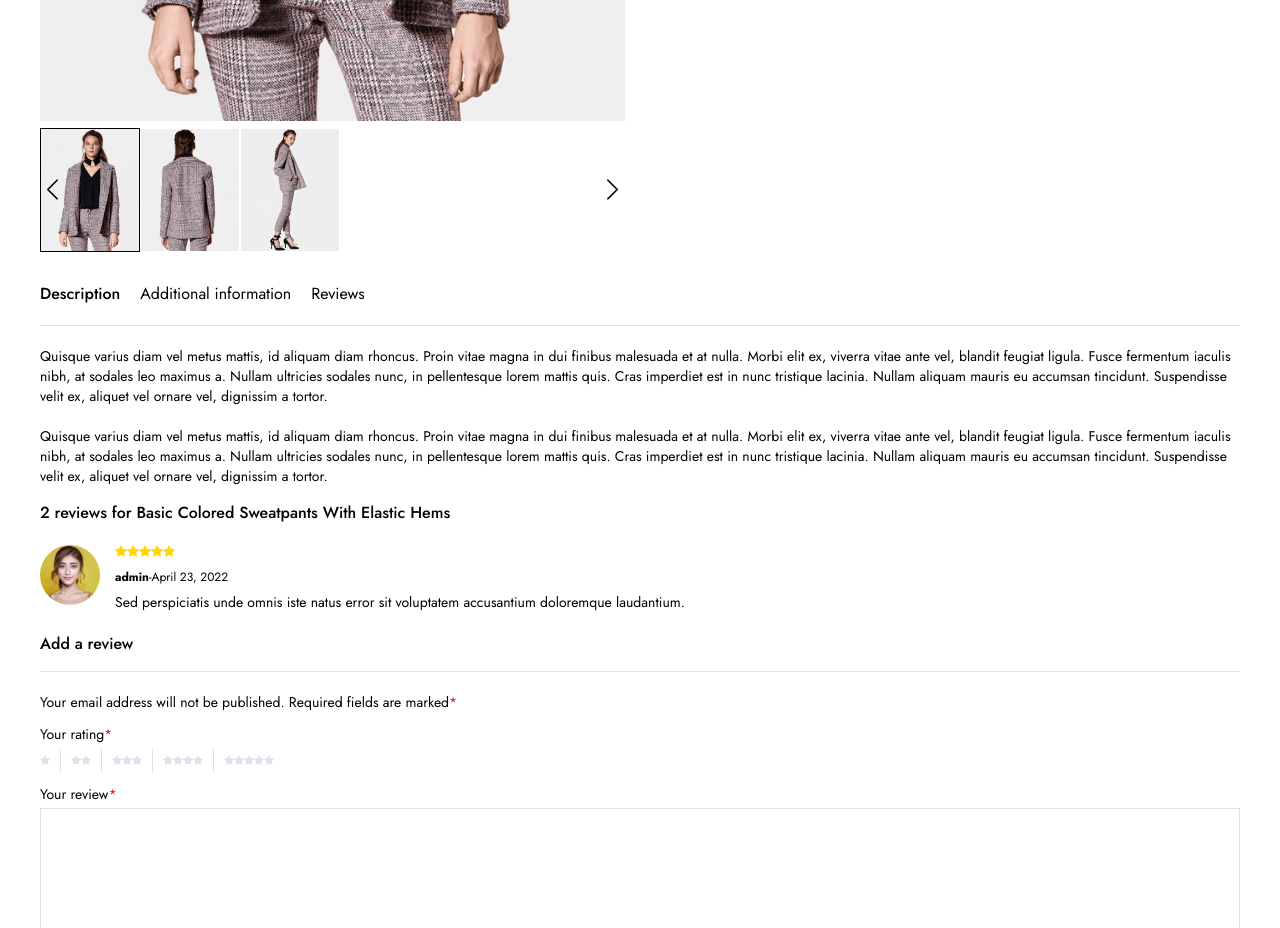
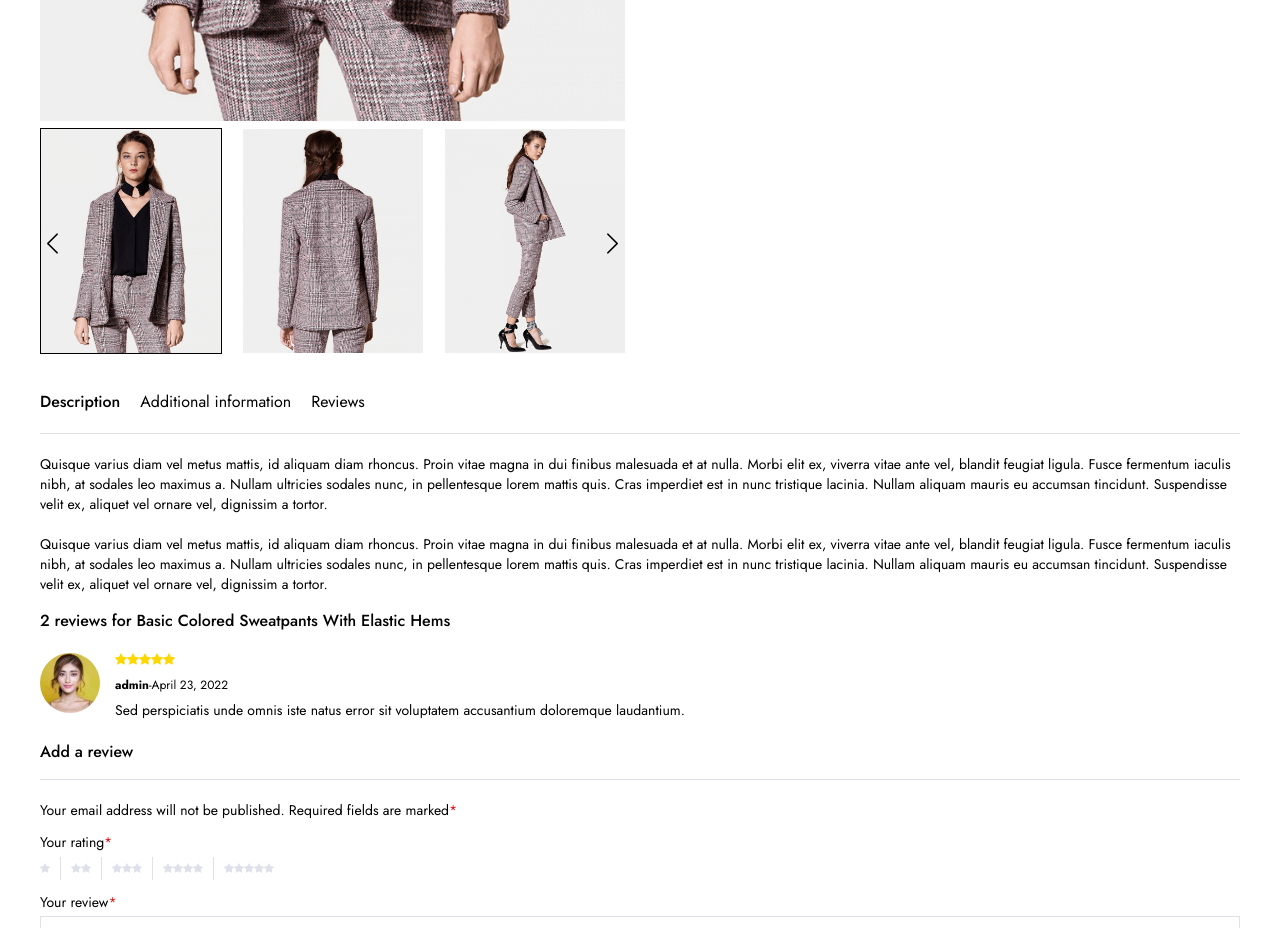
Before and after one commit to gkhanyildirim/react-e-commerce, a React (Vite) app in the folder client/: page / in a window 1280 px wide. Shown: the part 820-1748 px from the top of the page. Built offline with nearby package versions, Linux system fonts and the light colour scheme.

Commit message:
gallery bug fix

```diff
--- a/client/src/components/ProductDetails/Gallery/Gallery.jsx
+++ b/client/src/components/ProductDetails/Gallery/Gallery.jsx
@@ -1,43 +1,84 @@
 import { useState } from "react";
+import Slider from "react-slick";
 import productsData from "../../../data.json";
 import "./gallery.css";
 
+function NextBtn({ onClick }) {
+  return (
+    <button
+      className="glide__arrow glide__arrow--right"
+      data-glide-dir=">"
+      onClick={onClick}
+      style={{
+        zIndex:"2",
+      }}
+    >
+      <i className="bi bi-chevron-right"></i>
+    </button>
+  );
+}
+
+function PrevBtn({ onClick }) {
+  return (
+    <button
+      className="glide__arrow glide__arrow--left"
+      data-glide-dir="<"
+      onClick={onClick}
+      style={{
+        zIndex:"2",
+      }}
+    >
+      <i className="bi bi-chevron-left"></i>
+    </button>
+  );
+}
+
 const Gallery = () => {
-  const [activeImg, setActiveImg] = useState(productsData[0].img.singleImage);
-  console.log(productsData);
+  const [activeImg, setActiveImg] = useState({
+    img: productsData[0].img.singleImage,
+    imgIndex : 0
+  });
+
+  const sliderSettings = {
+    dots: false,
+    infinite: true,
+    slidesToShow: 3,
+    slidesToScroll: 1,
+    nextArrow: <NextBtn />,
+    prevArrow: <PrevBtn />,
+  };
+
   return (
     <div className="product-gallery">
       <div className="single-image-wrapper">
-        <img src={activeImg} id="single-image" alt="" />
+        <img src={activeImg.img} id="single-image" alt="" />
       </div>
       <div className="product-thumb">
         <div className="glide__track" data-glide-el="track">
           <ol className="gallery-thumbs glide__slides">
-            {productsData[0].img.thumbs.map((itemImg,index) => (
-              <li className="glide__slide glide__slide--active" key={index} onClick={()=> setActiveImg(itemImg)}>
+            <Slider {...sliderSettings}>
+              {productsData[0].img.thumbs.map((itemImg, index) => (
+                <li
+                  className="glide__slide glide__slide--active"
+                  key={index}
+                  onClick={() => setActiveImg({
+                    img : productsData[0].img.thumbs[index],
+                    imgIndex : index
+                  })}
+                >
                   <img
                     src={itemImg}
                     alt=""
-                  className={`img-fluid ${itemImg === activeImg ? "active" : ""}`}
+                    className={`img-fluid ${
+                      activeImg.imgIndex === index ? "active" : ""
+                    }`}
                   />
                 </li>
               ))}
+            </Slider>
           </ol>
         </div>
-        <div className="glide__arrows" data-glide-el="controls">
-          <button
-            className="glide__arrow glide__arrow--left"
-            data-glide-dir="<"
-          >
-            <i className="bi bi-chevron-left"></i>
-          </button>
-          <button
-            className="glide__arrow glide__arrow--right"
-            data-glide-dir=">"
-          >
-            <i className="bi bi-chevron-right"></i>
-          </button>
-        </div>
+        <div className="glide__arrows" data-glide-el="controls"></div>
       </div>
     </div>
   );
--- a/client/src/components/ProductDetails/Gallery/gallery.css
+++ b/client/src/components/ProductDetails/Gallery/gallery.css
@@ -62,10 +62,10 @@
   right: 0;
 }
 
-.gallery-thumbs{
+/* .gallery-thumbs{
   display: flex;
 }
 
 .gallery-thumbs img{
   width: 100px;
-}
+} */
--- a/client/src/components/ProductDetails/Info/Info.jsx
+++ b/client/src/components/ProductDetails/Info/Info.jsx
@@ -1,6 +1,10 @@
+import { useState } from "react";
 import "./info.css";
 
 const Info = () => {
+  const [activeColor, setActiveColor] = useState();
+
+
   return (
     <div className="product-info">
       <h1 className="product-title">Ridley High Waist</h1>
--- a/client/src/data.json
+++ b/client/src/data.json
@@ -12,7 +12,8 @@
             "thumbs": [
                 "img/products/product1/1.png",
                 "img/products/product1/2.png",
-                "img/products/product1/3.png"
+                "img/products/product1/3.png",
+                "img/products/product1/2.png"
             ]
         }
     },
```
Lines whose indentation alone changed are shown as unchanged.
